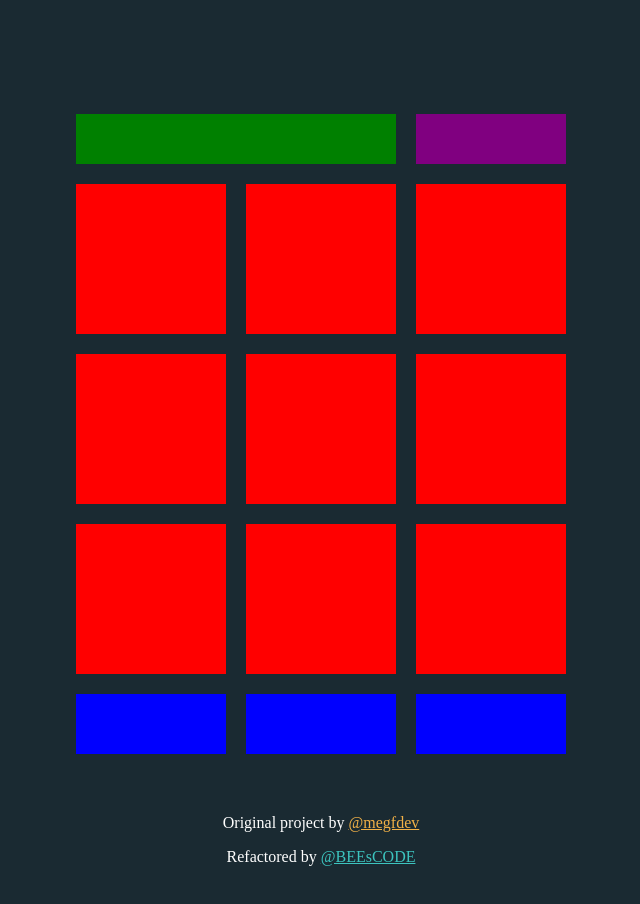
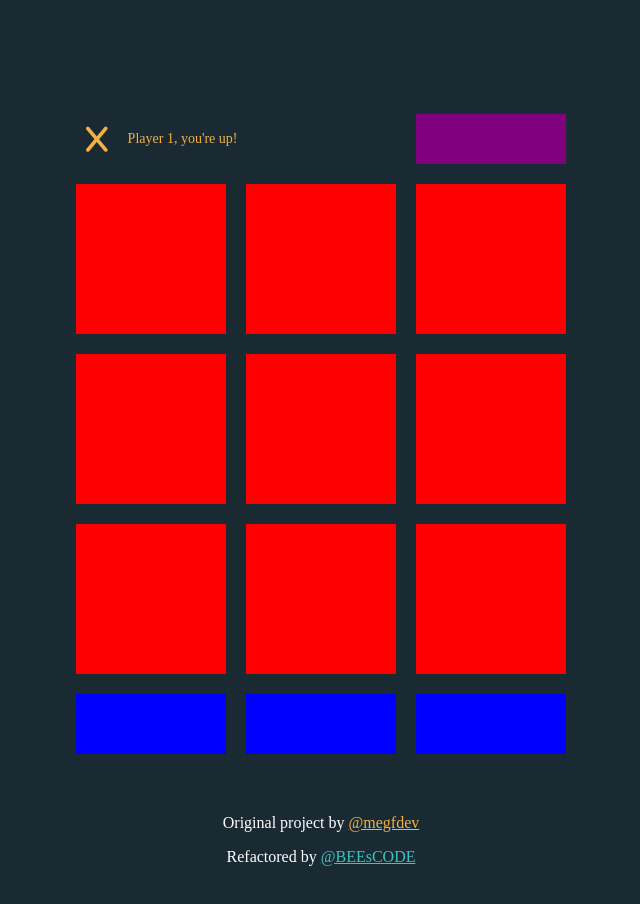
Before and after one commit to Beescod/x-and-O-Game, a plain HTML site: page life-vanilla-build/index.html in a window 1280 px wide. Shown: the whole page, without its empty margins (319-959 px from the left). Drawn offline with Linux system fonts and the light colour scheme.

Commit message:
CSS Animations
CSS Animations

```diff
--- a/life-vanilla-build/CSS/Index.css
+++ b/life-vanilla-build/CSS/Index.css
@@ -50,9 +50,38 @@ body {
   }
 
 .turn {
-    background-color: green;
+   color: var(--yellow
+   );
+
     grid-column-start: 1;
     grid-column-end: 3;
+    align-self: center;
+
+    display: flex;
+    align-items: center;
+    gap: 20px;
+}
+
+.turn p {
+  font-size: 14px;
+}
+
+@keyframes turn-icon-animation {
+  0% {
+    transform: scale(1);
+  }
+  25% {
+    transform: scale(1.4);
+  }
+  100% {
+    transform: scale(1);
+  }
+}
+
+.turn i {
+  font-size: 1.8rem;
+  margin-left: 10px;
+  animation: 0.6s ease-in-out turn-icon-animation;
 }
 
 .square {
--- a/life-vanilla-build/index.html
+++ b/life-vanilla-build/index.html
@@ -5,11 +5,18 @@
     <meta name="viewport" content="width=device-width, initial-scale=1.0">
     <link rel="stylesheet" href="CSS/Index.css">
     <title>VANILLA JS T3</title>
+    <script
+      src="https://kit.fontawesome.com/3bfd3ce9e5.js"
+      crossorigin="anonymous"
+    ></script>
 </head>
 <body>
     <main>
         <div class="grid">
-            <div class="turn"></div>
+            <div class="turn">
+              <i class="fa-solid fa-x turquoise"></i>
+              <p class="turquoise">Player 1, you're up!</p>
+            </div>
             <div class="Actions"></div>
             <div class="square"></div>
             <div class="square"></div>
```
